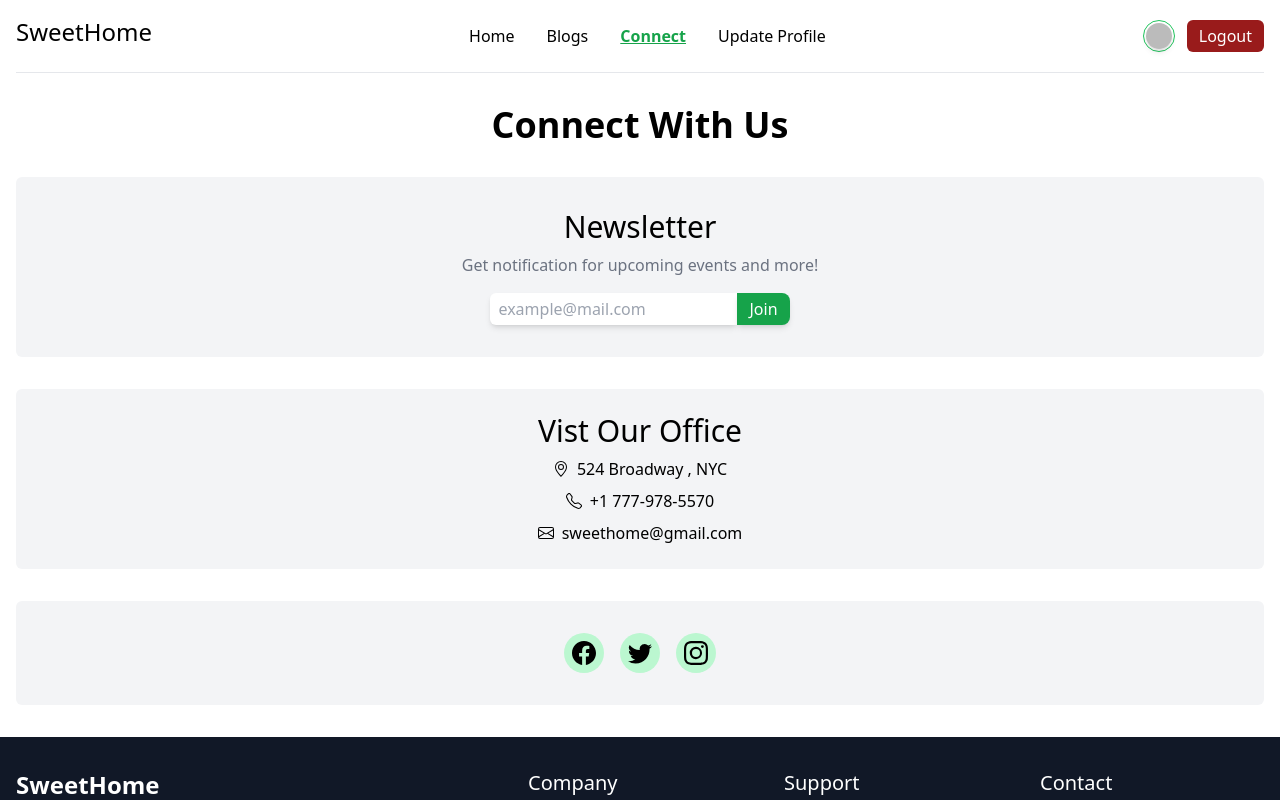
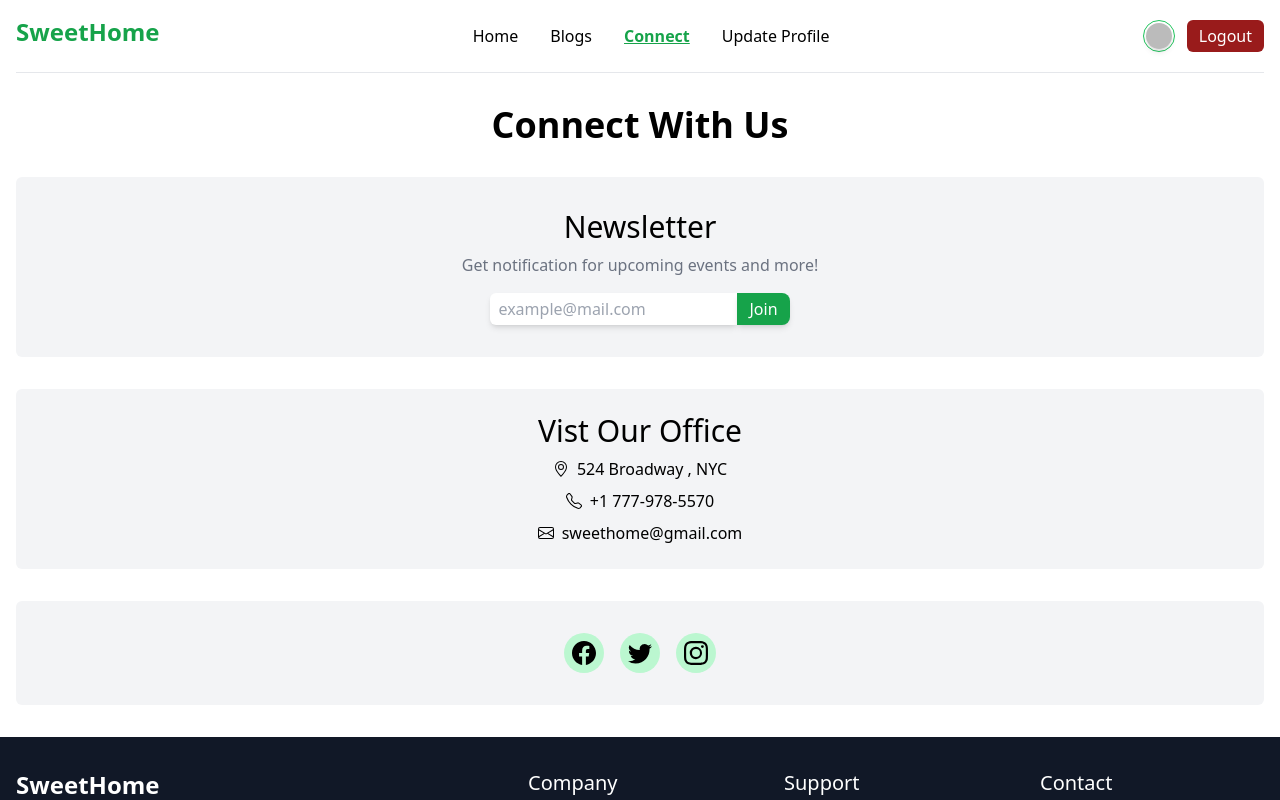
Before and after one commit to rahatfaruk/pha9-SweetHome, a React (Vite) app: page /connect in a window 1280 px wide. Shown: the top 800 px of the page. Built offline with nearby package versions, Linux system fonts and the light colour scheme; no server answers; sample sign-in values are in the browser's storage.

Commit message:
homepage routeguard removed

```diff
--- a/src/comps/Navbar.jsx
+++ b/src/comps/Navbar.jsx
@@ -24,7 +24,7 @@ export default function Navbar() {
   return (
     <nav className="px-4">
       <div className="max-w-screen-xl py-4 mx-auto border-b grid grid-cols-[auto_1fr] md:grid-cols-[auto_1fr_auto] gap-4">
-        <h1 className='text-2xl'>SweetHome</h1>
+        <h1 className='text-2xl'><Link to={'/'} className="text-green-600 font-bold">SweetHome</Link></h1>
 
         {/* toggler + action-btns */}
         <div className="flex items-center justify-end md:order-1 gap-4">
--- a/src/main.jsx
+++ b/src/main.jsx
@@ -26,7 +26,7 @@ const router = createBrowserRouter(
     >
       <Route
         index
-        element={<RouteGuard> <Home/> </RouteGuard>}
+        element={<Home/>}
         loader={() => fetch('/estates.json')}
       />
       <Route
--- a/src/pages/Signin.jsx
+++ b/src/pages/Signin.jsx
@@ -3,6 +3,7 @@ import { Eye, EyeSlash, Github, Google } from "react-bootstrap-icons";
 import { Link, Navigate } from "react-router-dom";
 import { toast } from "react-toastify";
 import { AuthContext } from "../context/AuthProvider";
+import { Helmet } from "react-helmet";
 
 function Signin() {
   const [showPassword, setShowPassword] = useState(false)
@@ -61,6 +62,9 @@ function Signin() {
   return (
     <section className="px-4 md:px-6 py-8">
       <div className="max-w-md mx-auto p-4 border rounded-md shadow-md animate__animated animate__fadeIn">
+        <Helmet>
+          <title>SweetHome | Signin</title>
+        </Helmet>
         <h2 className="text-2xl md:text-3xl font-semibold text-center mb-6 animate__animated animate__shakeX">Sign in</h2>
 
         <form onSubmit={handleSubmit}>
--- a/src/pages/Signup.jsx
+++ b/src/pages/Signup.jsx
@@ -4,6 +4,7 @@ import { Link, Navigate } from "react-router-dom";
 import { toast } from "react-toastify";
 import { AuthContext } from "../context/AuthProvider";
 import { updateProfile } from "firebase/auth";
+import { Helmet } from "react-helmet";
 
 function Signup() {
   const [showPassword, setShowPassword] = useState(false)
@@ -48,6 +49,9 @@ function Signup() {
   return (
     <section className="px-4 md:px-6 py-8">
       <div className="max-w-md mx-auto p-4 border rounded-md shadow-md animate__animated animate__fadeIn">
+        <Helmet>
+          <title>SweetHome | Signup</title>
+        </Helmet>
         <h2 className="text-2xl md:text-3xl font-semibold text-center mb-6 animate__animated animate__bounceIn">Create New Account</h2>
 
         <form onSubmit={handleSubmit}>
```
Also changed, not shown: 1 other file (tests, documents, lock files or other folders).
